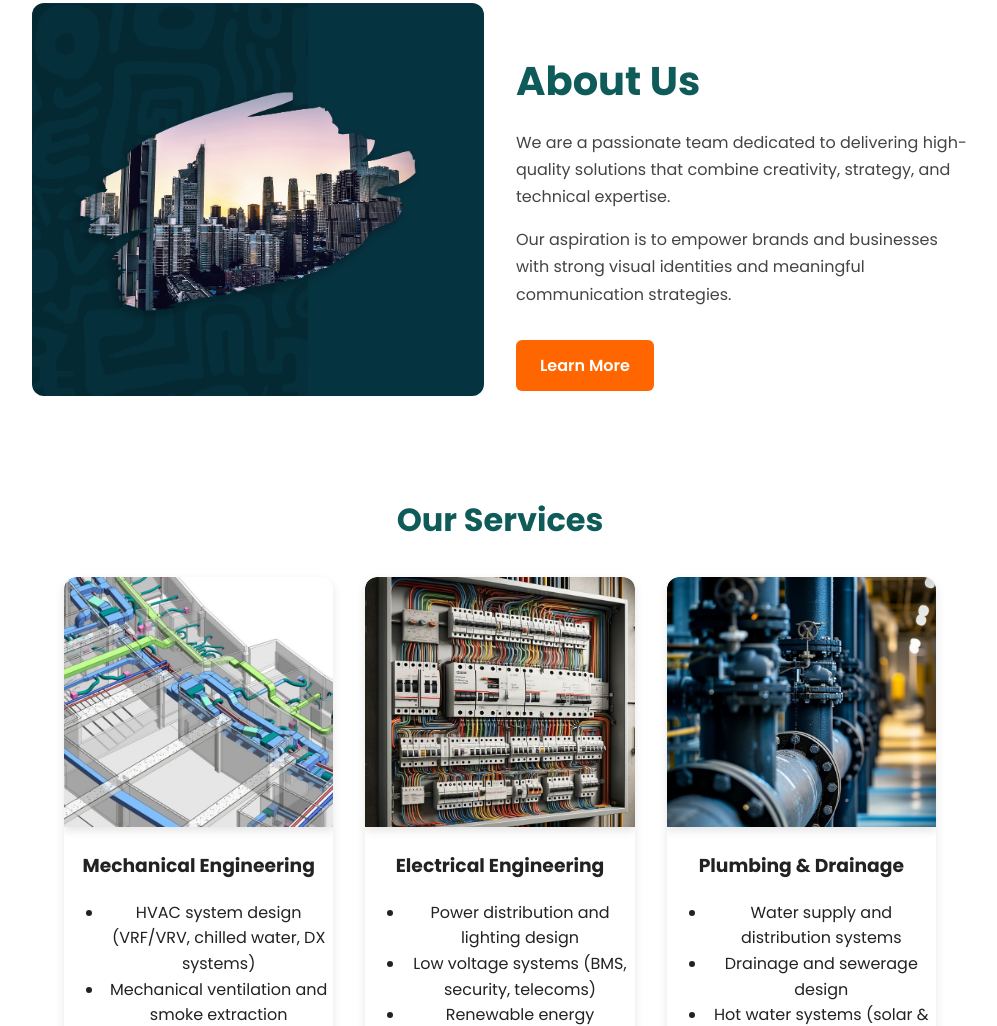
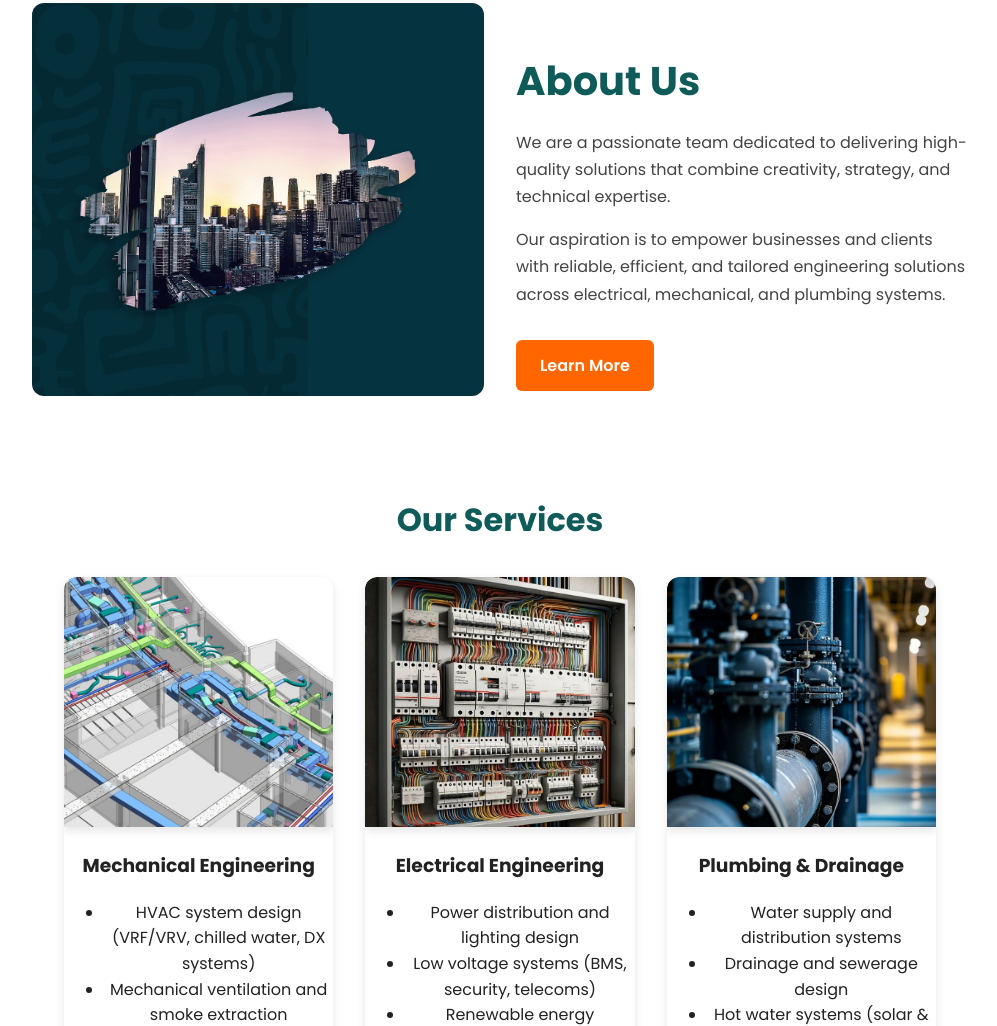
Before and after one commit to Wudasa/pulsemepinnovations.co.ke, a plain HTML site: page index.html in a window 1280 px wide. Shown: the part 815-1841 px from the top of the page, without its empty margins (140-1137 px from the left). Drawn offline with Linux system fonts and the light colour scheme.

Commit message:
Update index.html

```diff
--- a/index.html
+++ b/index.html
@@ -59,8 +59,7 @@
         that combine creativity, strategy, and technical expertise.
       </p>
       <p>
-        Our aspiration is to empower brands and businesses with strong visual identities
-        and meaningful communication strategies.
+        Our aspiration is to empower businesses and clients with reliable, efficient, and tailored engineering solutions across electrical, mechanical, and plumbing systems.
       </p>
       <a href="about.html" class="btn">Learn More</a>
     </div>
```
